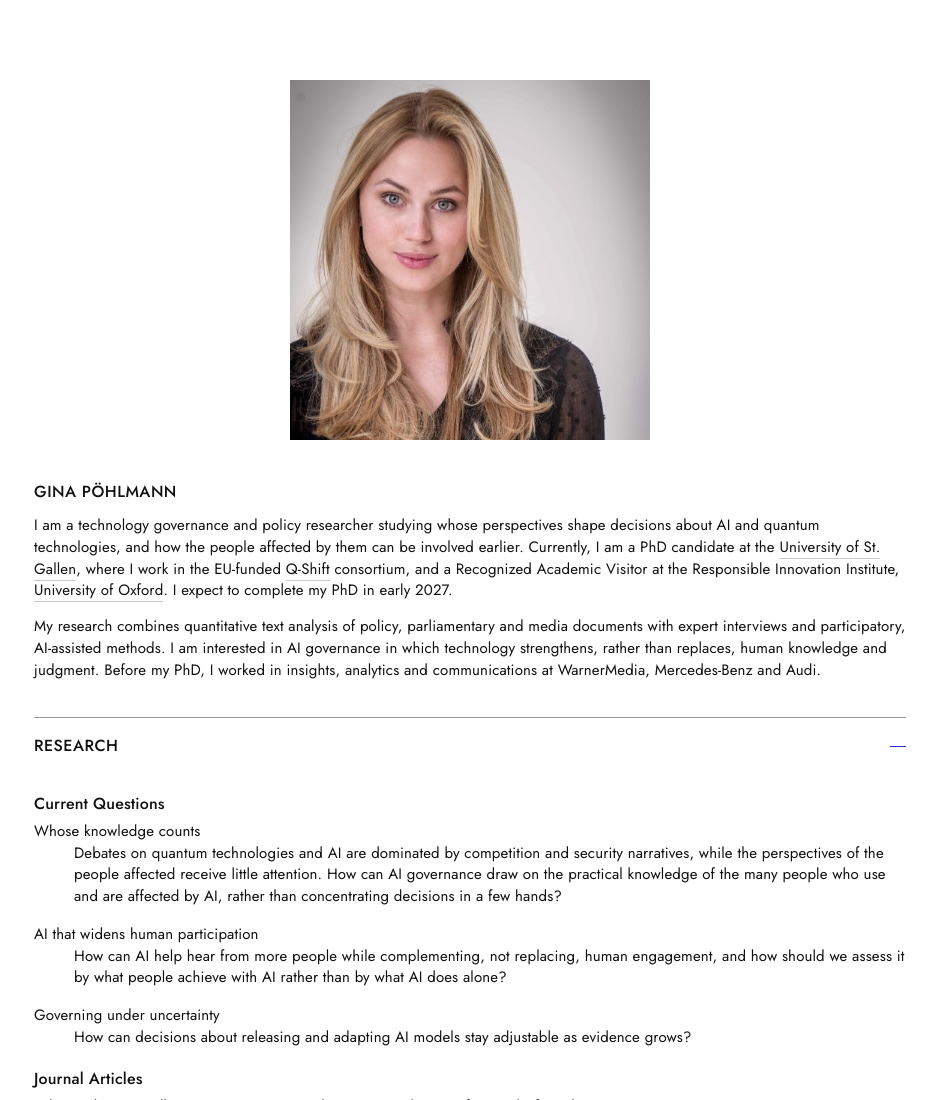
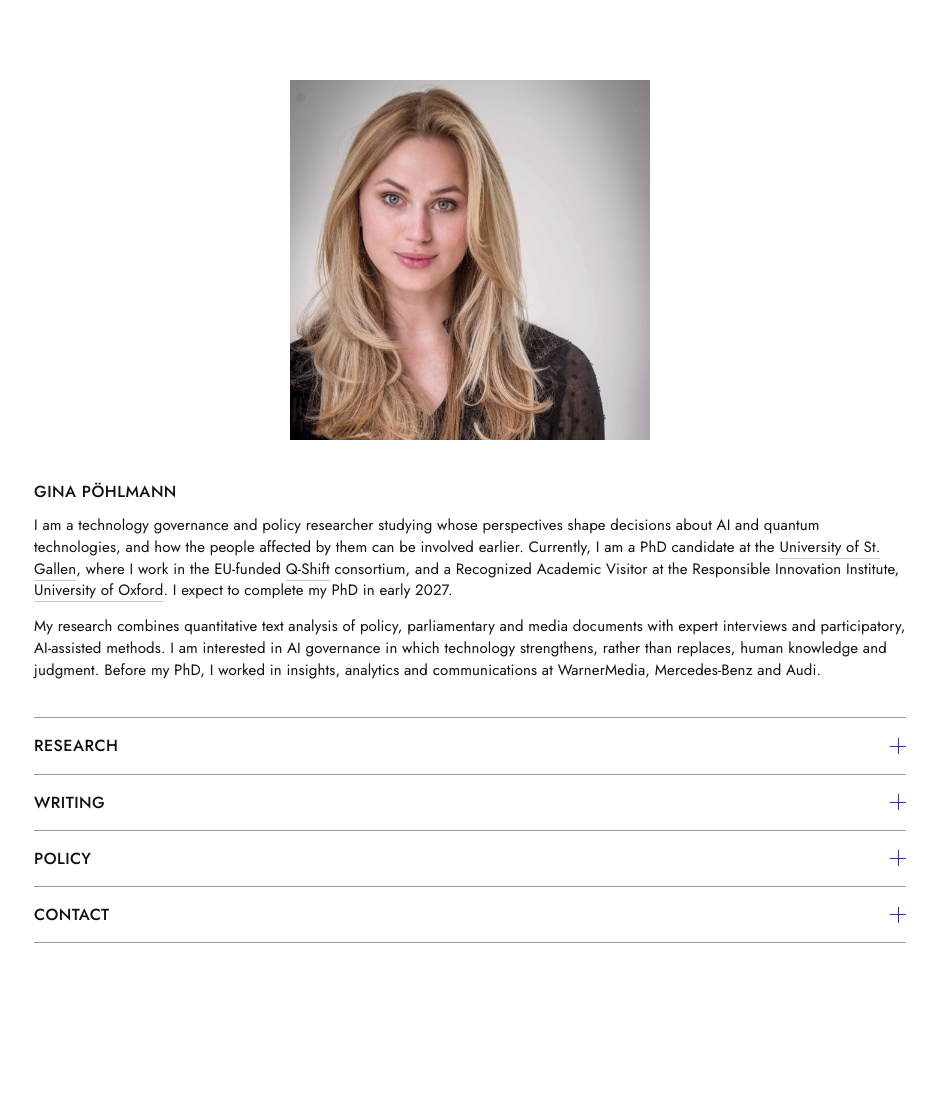
Before and after one commit to poehgina/poehgina.github.io, a plain HTML site: page index.html in a window 1280 px wide. Shown: the top 1100 px of the page, without its empty margins (170-1107 px from the left). After the commit the page ends 1063 px from the top, so only its background shows below. Drawn offline with Linux system fonts and the light colour scheme.

Commit message:
Collapse Research by default; remove Current Questions

```diff
--- a/index.html
+++ b/index.html
@@ -55,17 +55,9 @@
 
   <div style="height:22px"></div>
 
-  <details open>
+  <details>
     <summary>Research</summary>
     <div class="body">
-
-      <h3>Current Questions</h3>
-      <div class="entry"><span class="t">Whose knowledge counts</span>
-        <span class="d">Debates on quantum technologies and AI are dominated by competition and security narratives, while the perspectives of the people affected receive little attention. How can AI governance draw on the practical knowledge of the many people who use and are affected by AI, rather than concentrating decisions in a few hands?</span></div>
-      <div class="entry"><span class="t">AI that widens human participation</span>
-        <span class="d">How can AI help hear from more people while complementing, not replacing, human engagement, and how should we assess it by what people achieve with AI rather than by what AI does alone?</span></div>
-      <div class="entry"><span class="t">Governing under uncertainty</span>
-        <span class="d">How can decisions about releasing and adapting AI models stay adjustable as evidence grows?</span></div>
 
       <h3>Journal Articles</h3>
       <div class="entry"><span class="t">When Politicians Talk AI: Issue-Frames in Parliamentary Debates Before and After ChatGPT</span>
```
